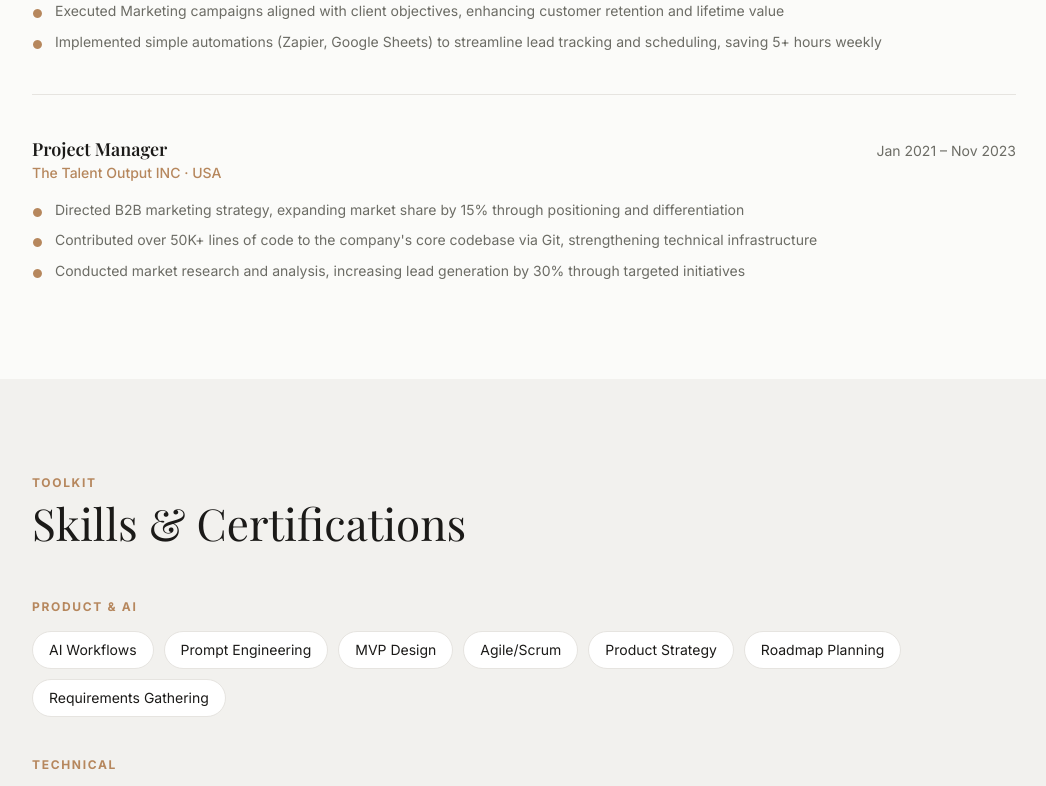
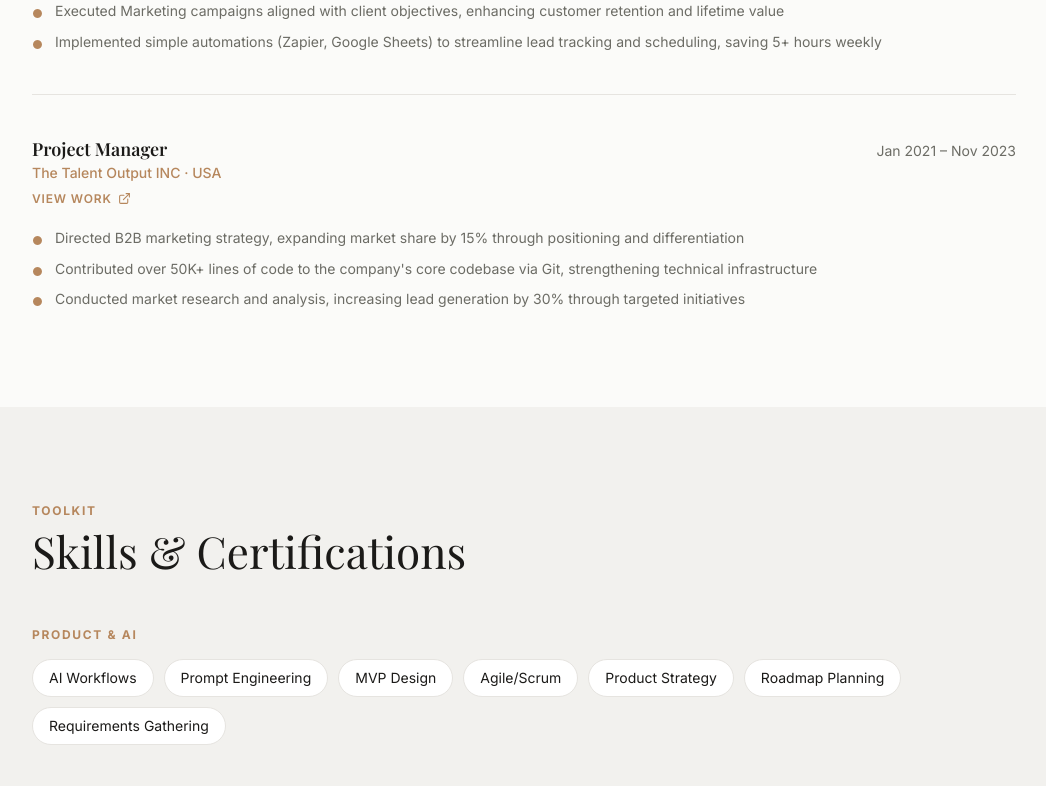
Before and after one commit to Ammad107/ai-pm-portfolio-shine, a React (Vite) app: page / in a window 1280 px wide. Shown: the part 3000-3786 px from the top of the page, without its empty margins (116-1162 px from the left). Built offline with nearby package versions, Linux system fonts and the light colour scheme; the HTML template or start-up script is replaced by a standard one; a web font is replaced by a local one.

Commit message:
Changes
Co-authored-by: Ammad107 <125301662+Ammad107@users.noreply.github.com>

```diff
--- a/src/components/Experience.tsx
+++ b/src/components/Experience.tsx
@@ -1,3 +1,5 @@
+import { ExternalLink } from "lucide-react";
+
 const Experience = () => {
   const experiences = [
     {
@@ -51,6 +53,7 @@ const Experience = () => {
       title: "Project Manager",
       company: "The Talent Output INC",
       location: "USA",
+      link: "https://ammad-va-pro.lovable.app",
       period: "Jan 2021 – Nov 2023",
       achievements: [
         "Directed B2B marketing strategy, expanding market share by 15% through positioning and differentiation",
@@ -75,6 +78,16 @@ const Experience = () => {
                 <div>
                   <h3 className="text-lg font-semibold text-foreground">{exp.title}</h3>
                   <p className="text-sm text-primary font-medium">{exp.company} · {exp.location}</p>
+                  {exp.link && (
+                    <a
+                      href={exp.link}
+                      target="_blank"
+                      rel="noopener noreferrer"
+                      className="inline-flex items-center gap-1.5 text-xs font-semibold uppercase tracking-[0.07em] text-primary hover:underline mt-2"
+                    >
+                      View Work <ExternalLink size={13} />
+                    </a>
+                  )}
                 </div>
                 <p className="text-sm text-muted-foreground whitespace-nowrap">{exp.period}</p>
               </div>
```
